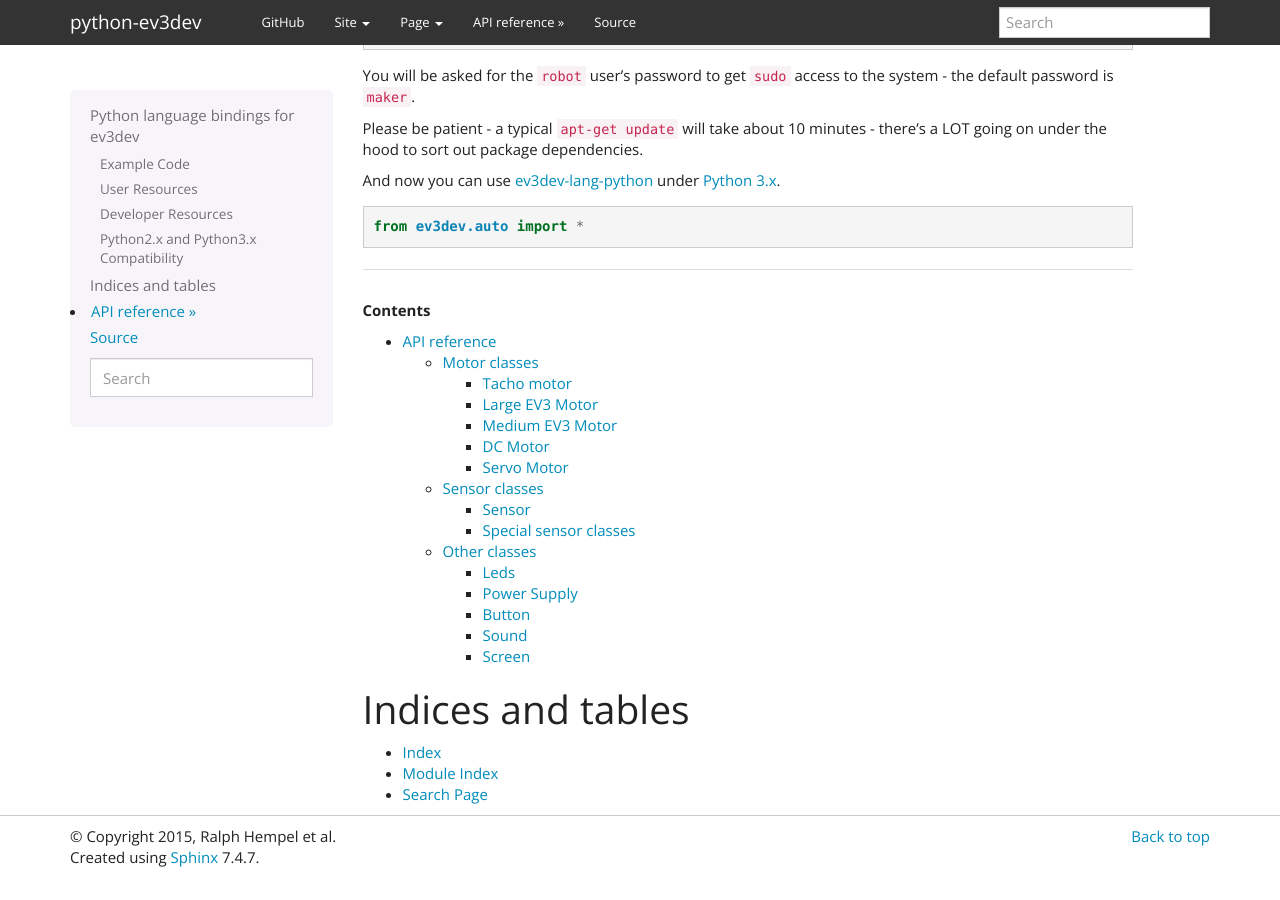
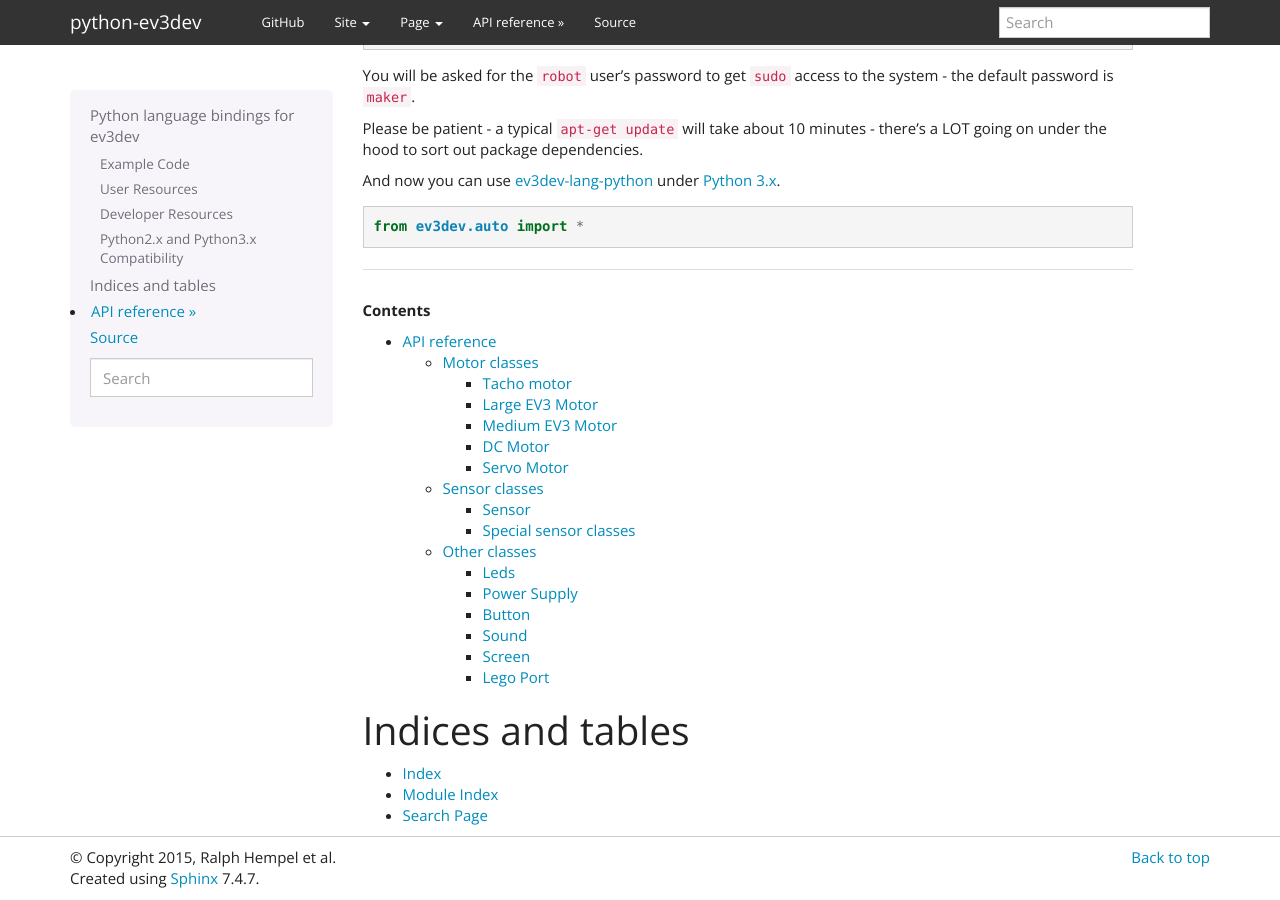
Before and after one commit to ev3dev/ev3dev-lang-python, a Sphinx documentation site: the page built from docs/index.rst, in a window 1280 px wide and 900 px high, scrolled down 2117 px. Built offline with Sphinx 7.4.7, drawn with Linux system fonts in a browser that asks for light colours; before the commit the page ends 2996 px from its top, so only the background shows below that.

Commit message:
Add LegoPort class to documentation
See #182

```diff
--- a/docs/other.rst
+++ b/docs/other.rst
@@ -63,3 +63,9 @@
 .. autoclass:: Screen
     :members:
     :show-inheritance:
+
+Lego Port
+---------
+
+.. autoclass:: LegoPort
+    :members:
```
